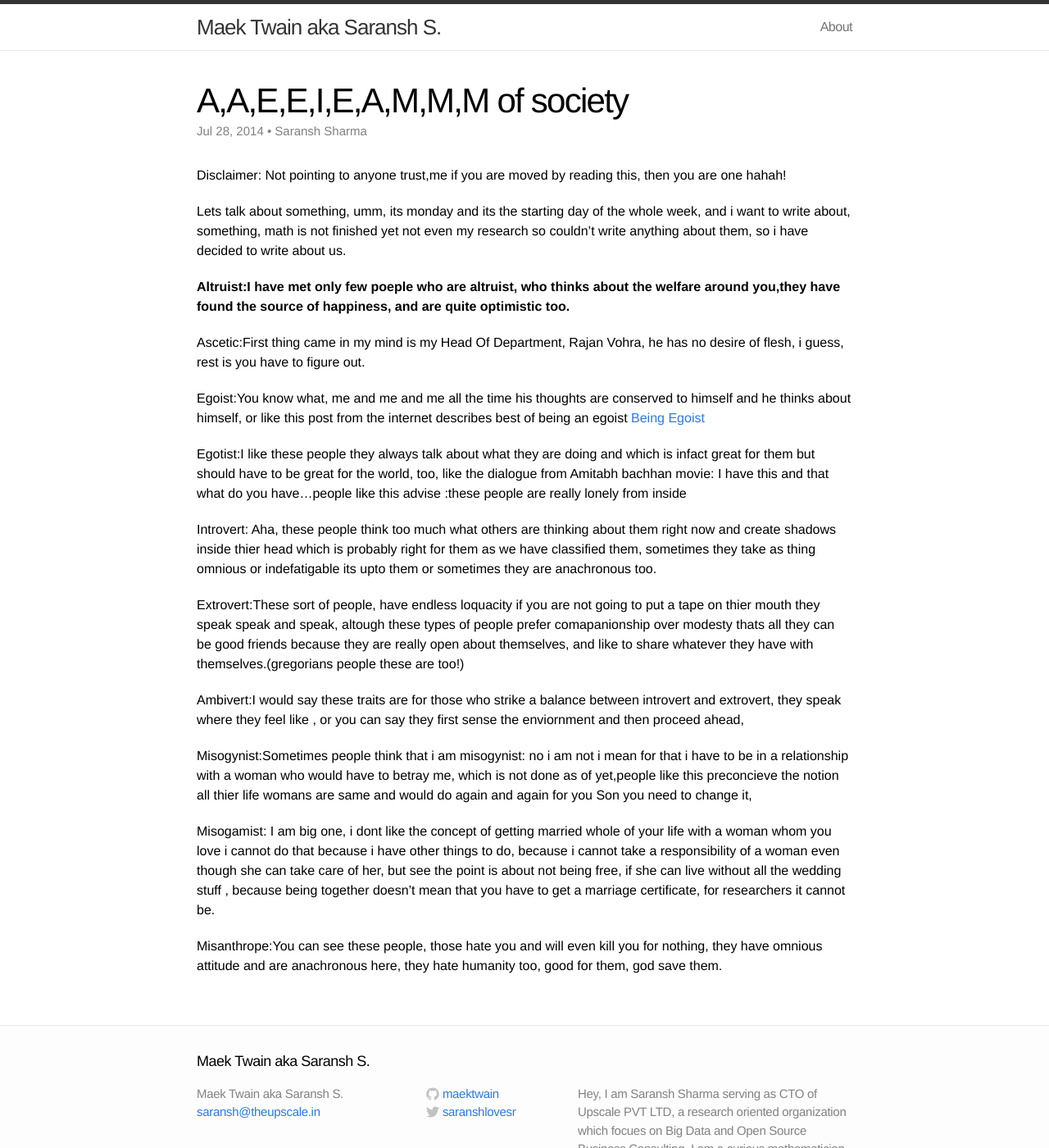
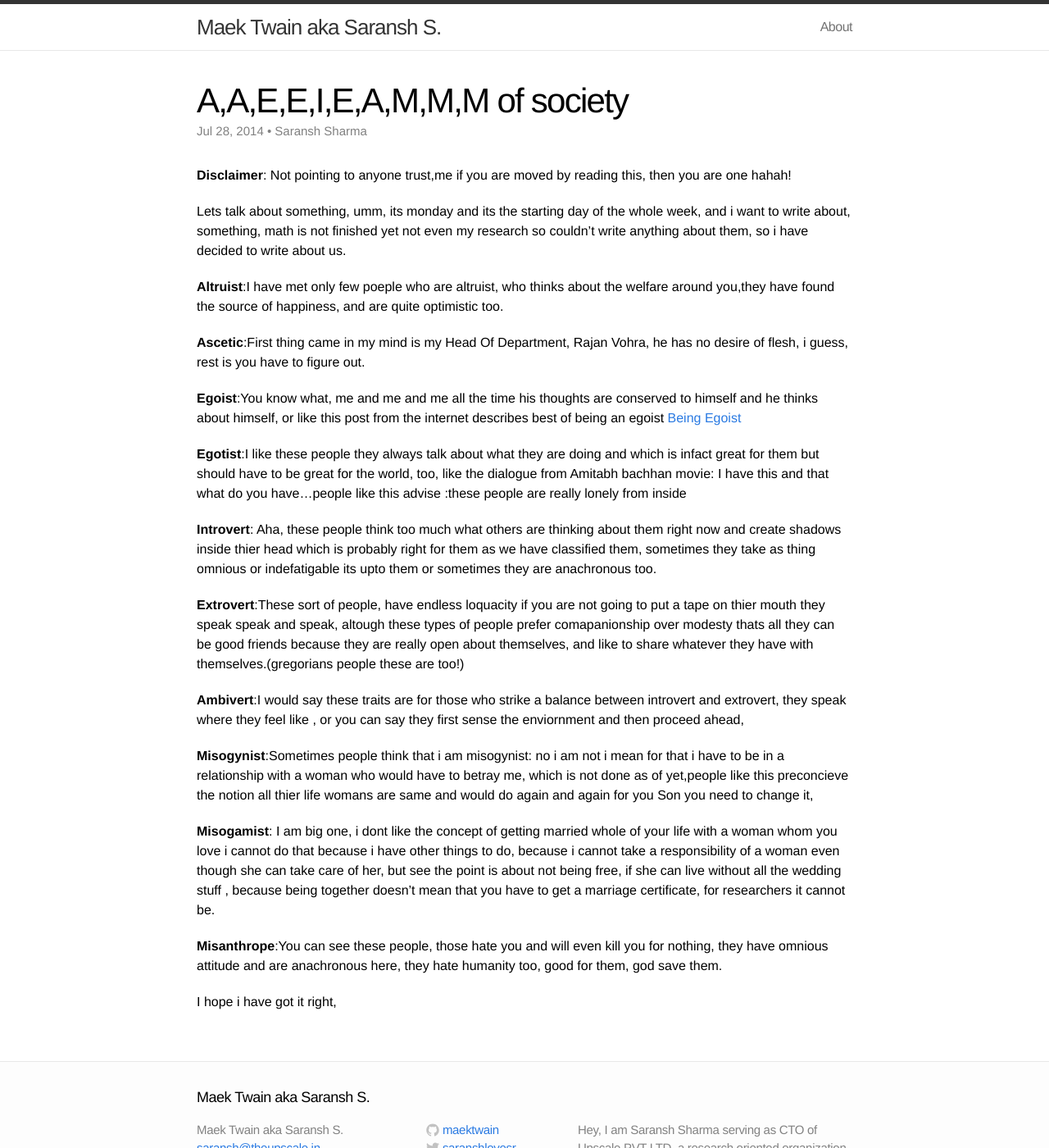
Before and after one commit to theupscale/maektwain.github.io, a Jekyll site: the page built from _posts/2014-07-28-types-of-people-we-are.markdown, in a window 1280 px wide and 1400 px high. Shown: the whole window at 82% size. Built offline with Jekyll 4.4.1, drawn with Linux system fonts in a browser that asks for light colours.

Commit message:
Post added

```diff
--- a/_posts/2014-07-28-types-of-people-we-are.markdown
+++ b/_posts/2014-07-28-types-of-people-we-are.markdown
@@ -6,31 +6,32 @@ categories: people
 author: Saransh Sharma
 ---
 
-Disclaimer: Not pointing to anyone trust,me if you are moved by reading this, then you are one hahah!
+<b>Disclaimer</b>: Not pointing to anyone trust,me if you are moved by reading this, then you are one hahah!
 
 Lets talk about something, umm, its monday and its the starting day of the whole week, and i want to write about,
 something, math is not finished yet not even my research so couldn't write anything about them, so i have decided to
 write about us.
 
-<b>Altruist<b>:I have met only few poeple who are altruist, who thinks about the welfare around you,they have found the source of happiness, and are quite optimistic too.
+<b>Altruist</b>:I have met only few poeple who are altruist, who thinks about the welfare around you,they have found the source of happiness, and are quite optimistic too.
 
-Ascetic:First thing came in my mind is my Head Of Department, Rajan Vohra, he has no desire of flesh, i guess, rest is you have to figure out.
+<b>Ascetic</b>:First thing came in my mind is my Head Of Department, Rajan Vohra, he has no desire of flesh, i guess, rest is you have to figure out.
 
-Egoist:You know what, me and me and me all the time his thoughts are conserved to himself and he thinks about himself, or like this post from the internet describes best of being an egoist [Being Egoist][egoist-link]
+<b>Egoist</b>:You know what, me and me and me all the time his thoughts are conserved to himself and he thinks about himself, or like this post from the internet describes best of being an egoist [Being Egoist][egoist-link]
 
-Egotist:I like these people they always talk about what they are doing and which is infact great for them but should have to be great for the world, too, like the dialogue from Amitabh bachhan movie: I have this and that what do you have...people like this advise :these people are really lonely from inside
+<b>Egotist</b>:I like these people they always talk about what they are doing and which is infact great for them but should have to be great for the world, too, like the dialogue from Amitabh bachhan movie: I have this and that what do you have...people like this advise :these people are really lonely from inside
 
-Introvert: Aha, these people think too much what others are thinking about them right now and create shadows inside thier head which is probably right for them as we have classified them, sometimes they take as thing omnious or indefatigable its upto them or sometimes they are anachronous too.
+<b>Introvert</b>: Aha, these people think too much what others are thinking about them right now and create shadows inside thier head which is probably right for them as we have classified them, sometimes they take as thing omnious or indefatigable its upto them or sometimes they are anachronous too.
 
-Extrovert:These sort of people, have endless loquacity if you are not going to put a tape on thier mouth they speak speak and speak, altough these types of people prefer comapanionship over modesty thats all they can be good friends because they are really open about themselves, and like to share whatever they have with themselves.(gregorians people these are too!)
+<b>Extrovert</b>:These sort of people, have endless loquacity if you are not going to put a tape on thier mouth they speak speak and speak, altough these types of people prefer comapanionship over modesty thats all they can be good friends because they are really open about themselves, and like to share whatever they have with themselves.(gregorians people these are too!)
 
-Ambivert:I would say these traits are for those who strike a balance between introvert and extrovert, they speak where they feel like , or you can say they first sense the enviornment and then proceed ahead,
+<b>Ambivert</b>:I would say these traits are for those who strike a balance between introvert and extrovert, they speak where they feel like , or you can say they first sense the enviornment and then proceed ahead,
 
-Misogynist:Sometimes people think that i am misogynist: no i am not i mean for that i have to be in a relationship with a woman who would have to betray me, which is not done as of yet,people like this preconcieve the notion all thier life womans are same and would do again and again for you Son you need to change it,
+<b>Misogynist</b>:Sometimes people think that i am misogynist: no i am not i mean for that i have to be in a relationship with a woman who would have to betray me, which is not done as of yet,people like this preconcieve the notion all thier life womans are same and would do again and again for you Son you need to change it,
 
-Misogamist: I am big one, i dont like the concept of getting married whole of your life with a woman whom you love i cannot do that because i have other things to do, because i cannot take a responsibility of a woman even though she can take care of her, but see the point is about not being free, if she can live without all the wedding stuff , because being together doesn't mean that you have to get a marriage certificate, for researchers it cannot be.
+<b>Misogamist</b>: I am big one, i dont like the concept of getting married whole of your life with a woman whom you love i cannot do that because i have other things to do, because i cannot take a responsibility of a woman even though she can take care of her, but see the point is about not being free, if she can live without all the wedding stuff , because being together doesn't mean that you have to get a marriage certificate, for researchers it cannot be.
 
-Misanthrope:You can see these people, those hate you and will even kill you for nothing, they have omnious attitude and are anachronous here, they hate humanity too, good for them, god save them.
+<b>Misanthrope</b>:You can see these people, those hate you and will even kill you for nothing, they have omnious attitude and are anachronous here, they hate humanity too, good for them, god save them.
 
+I hope i have got it right,
 
 [egoist-link]:http://bystander.homestead.com/egoist.html
```
Also changed, not shown: 1 other file.
